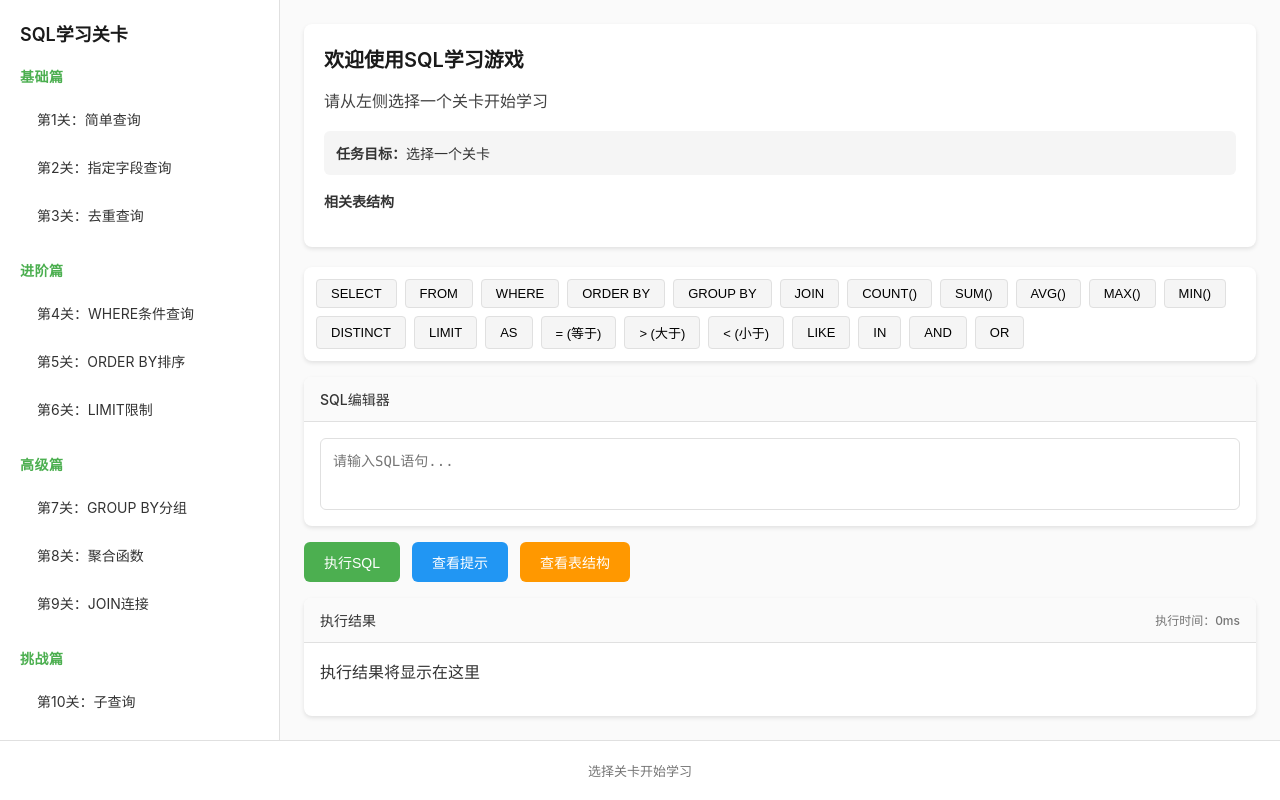
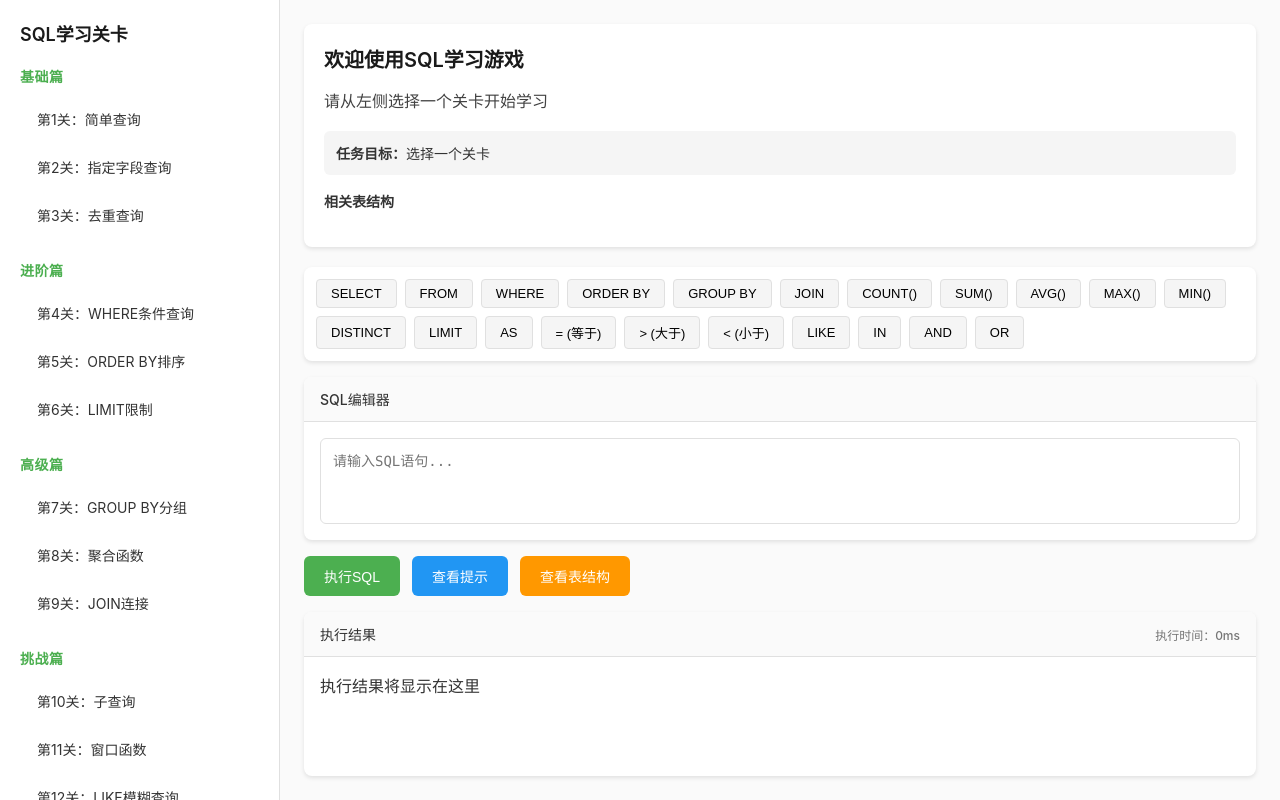
Before and after one commit to wenbo030509/SqlGame, a plain HTML site: page index.html in a window 1280 px wide. Drawn offline with Linux system fonts and the light colour scheme.

Commit message:
移除底部状态栏，避免影响执行结果显示

```diff
--- a/index.html
+++ b/index.html
@@ -20,7 +20,6 @@
         .container {
             display: grid;
             grid-template-columns: 280px 1fr;
-            grid-template-rows: 1fr 60px;
             height: 100vh;
         }
 
@@ -371,22 +370,7 @@
             color: #d32f2f;
         }
 
-        /* 底部状态栏 */
-        .status-bar {
-            grid-column: 1 / -1;
-            background-color: #fff;
-            border-top: 1px solid #e0e0e0;
-            padding: 0 24px;
-            display: flex;
-            align-items: center;
-            justify-content: center;
-            font-size: 14px;
-        }
 
-        .status-info {
-            color: #757575;
-            font-size: 13px;
-        }
     </style>
 </head>
 <body>
@@ -496,10 +480,7 @@
             </div>
         </div>
 
-        <!-- 底部状态栏 -->
-        <div class="status-bar">
-            <div class="status-info" id="status-info">选择关卡开始学习</div>
-        </div>
+
     </div>
 
     <script>
@@ -864,7 +845,6 @@
             document.getElementById('sql-editor').value = '';
             document.getElementById('result-area').innerHTML = '执行结果将显示在这里';
             document.getElementById('execution-time').textContent = '执行时间：0ms';
-            document.getElementById('status-info').textContent = `当前关卡：${level.title}`;
         }
 
         // 更新表信息
```
